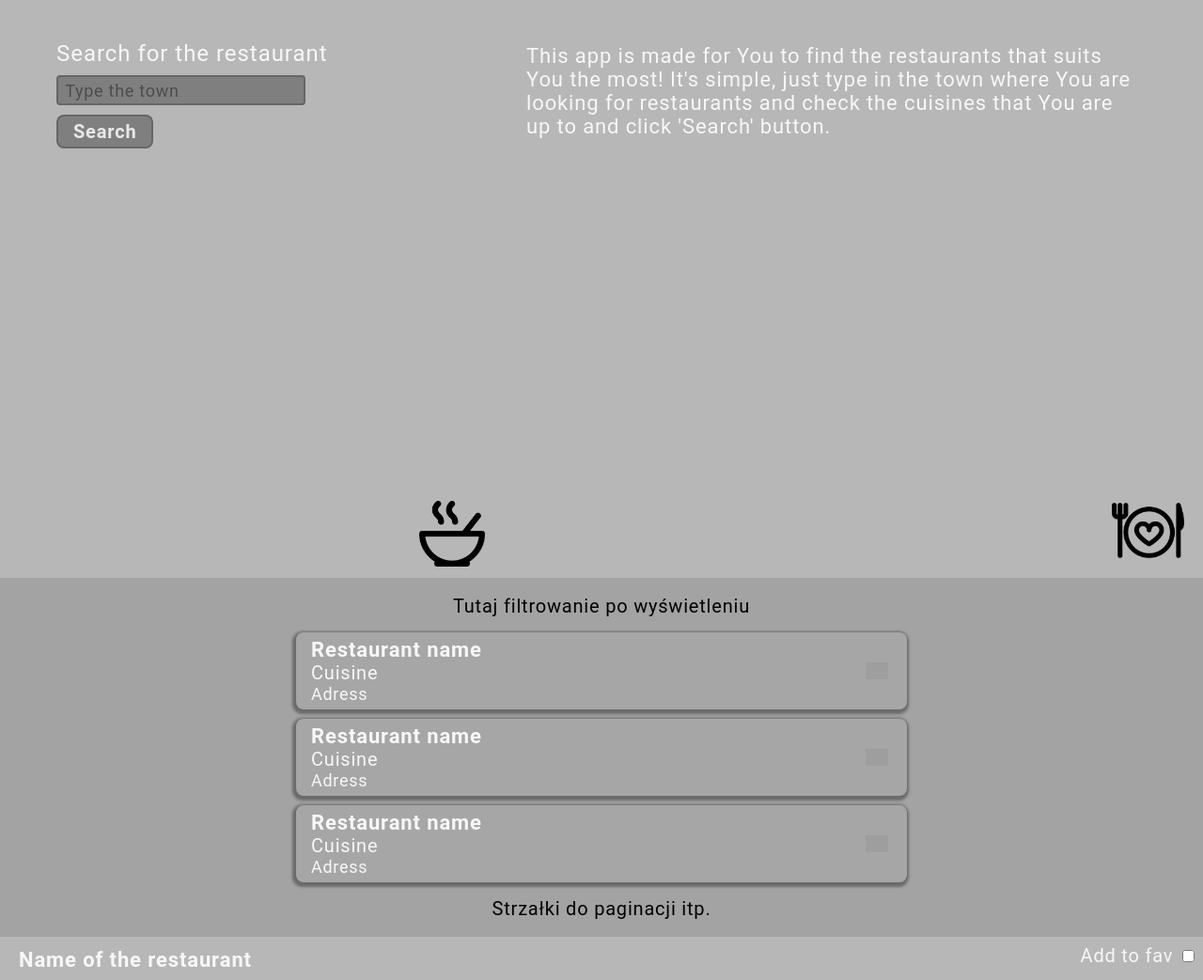
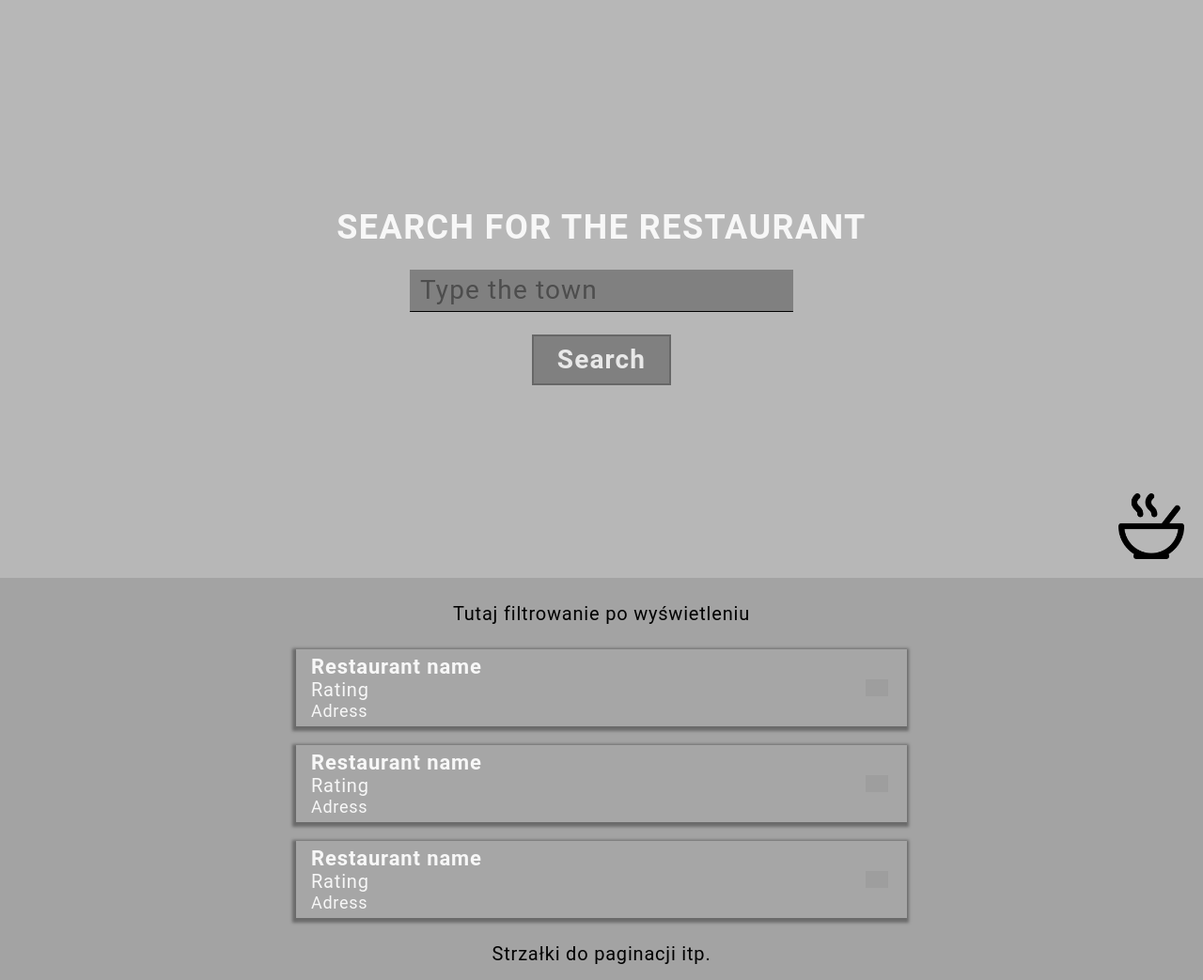
Before and after one commit to Brave-squirrels/CodersCamp2020.Project.JavaScript.RestaurantsAPI, a website built with Parcel: page index.html in a window 1280 px wide. Shown: the part 129-1172 px from the top of the page at 94% size. Built offline with nearby package versions, Linux system fonts and the light colour scheme; grey boxes are pictures that could not be loaded.

Commit message:
Upgade - v1

```diff
--- a/index.html
+++ b/index.html
@@ -37,27 +37,20 @@
 
     <!--Main - search engine-->
     <main>
-        <div class="mainLeft">
-            <span class='formTitle'>
-            Search for the restaurant
-            </span>
+        <div class="mainCnt">
+            <h1 class='formTitle'>
+                search for the restaurant
+            </h1>
             <form id='searchForm'>
-                <input type="text" id='townSearch' placeholder='Type the town'>
+                <input type="text" id='townSearch' class='townSearch' placeholder='Type the town'>
                 <!-- cuisine option/checkbox - zalezy co bedzie lepiej wygladac w sumie from API (js)-->
                 <br>
-                <input type="submit" value='Search' id='townFind'>
+                <input type="submit" value='Search' id='townFind' class='townFind'>
             </form>
+
             <img src="assets/imgMain.png" alt="imgMain" class='imgDec'>
         </div>
 
-        <div class="mainRight">
-
-                This app is made for You to find the restaurants that suits You the most!
-
-                It's simple, just type in the town where You are looking for restaurants and check the cuisines that You are up to and click 'Search' button.
-            </span>
-            <img src="assets/imgMain2.png" alt="imgMain2" class='imgDec'>
-        </div>
 
     </main>
 
@@ -74,7 +67,7 @@
                Restaurant name
            </span>
            <span class='resCs'>
-               Cuisine
+               Rating
            </span>
            <span class='resAdr'>
                Adress
@@ -86,7 +79,7 @@
             Restaurant name
         </span>
         <span class='resCs'>
-            Cuisine
+            Rating
         </span>
         <span class='resAdr'>
             Adress
@@ -98,7 +91,7 @@
             Restaurant name
         </span>
         <span class='resCs'>
-            Cuisine
+            Rating
         </span>
         <span class='resAdr'>
             Adress
@@ -115,6 +108,8 @@
     <article>
 
         <!--Appending when click on restaurant, same with the buttons -->
+
+        <div class="restaurantContainer">
 
             <span class='restaurantName'>
                 Name of the restaurant
@@ -193,13 +188,16 @@
                             Share your opinion with others
                         </span>
                         <form id="addReview">
-                        <input type="text" id='reviewCustomInput' placeholder='Type your opinion'>
+                            <textarea name="" id="" cols="30" rows="10"></textarea>
                             <input type="range" min='0' max='5'>
                             <input type="submit" value='Add' id='reviewSubmit'>
                         </form>
                     </div>
                 </div>
             </div>
+
+        </div>
+
     </article>
 
     <!--Copyrights footer-->
--- a/styles/style.css
+++ b/styles/style.css
@@ -41,7 +41,7 @@ html{
 
 /*padding standards - demo */
 
-header, main, nav, article, footer{
+header, main, footer{
   padding: 0.6em 1em;
 }
 .dailyMenu, .reviews, nav div{
@@ -119,34 +119,64 @@ header, main, nav, article, footer{
   main{
     background: var(--secondBackground);
     height: 78%;
-    display: grid;
-    grid-template-rows: 40% 60%;
+    position: relative;
+    display: flex;
+    justify-content: center;
+    align-items: center;
   }
 
-  .mainLeft, .mainRight{
-    position: relative;
-  }
 
   .formTitle{
     color: var(--titleColor);
-    font-size: 1.2em;
+    font-size: 1.8em;
+    text-transform: uppercase;
   }
 
-  main form input{
-    margin-top: 0.5em;
+  .townSearch{
+    background: var(--mainBackground);
+    border: none;
+    border-bottom: 1px solid black;
+    font-size: 1.4em;
+    padding: 0.2em 0.4em;
+    color: var(--inputColor);
+    font-family: var(--mainFont);
+    outline: none;
+    display: block;
+    margin: 0 auto;
+  }
+
+  .townFind{
+    border: 2px solid var(--buttonBg);
+    padding: 0.3em 0.9em;
+    font-size: 1.4em;
+    font-family: var(--mainFont);
+    font-weight: bold;
+    background: var(--mainBackground);
+    color: var(--inputColor);
+    cursor: pointer;
+    outline: none;
+    display: block;
+    margin: 0 auto;
+  }
+
+    button{
+    border: 2px solid var(--buttonBg);
+    padding: 0.2em 0.8em;
+    font-size: 1em;
+    font-family: var(--mainFont);
+    font-weight: bold;
+    background: var(--mainBackground);
+    color: var(--inputColor);
+    cursor: pointer;
+    outline: none;
   }
 
   .imgDec{
     height: 3.5em;
     width: auto;
     position: absolute;
-    right: 0;
-    bottom: 0;
-  }
-
-  .mainRight{
-    font-size: 1.1em;
-    color: var(--titleColor);
+    right: 1em;
+    bottom: 1em;
   }
 
   /* List of restaurants styles Edit when API
@@ -156,7 +186,8 @@ header, main, nav, article, footer{
   nav{
     background: var(--bodyBg);
     display: grid;
-    grid-gap: 0.5em;
+    grid-gap: 1em;
+    padding: 1em 2em;
   }
   nav div{
     width: 100%;
@@ -185,7 +216,6 @@ header, main, nav, article, footer{
   .resDiv{
     box-shadow: -1px 2px 3px 3px rgba(0,0,0,0.35);
     background:#A6A6A6;
-    border-radius: 8px;
     width: 100%;
     display: grid;
     cursor: pointer;
@@ -222,9 +252,18 @@ header, main, nav, article, footer{
   article{
     background: var(--secondBackground);
     display: grid;
+    color: var(--titleColor);
+    padding: 2em;
+    grid-gap: 0.6em;
+  }
+
+  .restaurantContainer{
+    width: 90%;
+    padding: 2.5em;
+    margin: 0 auto;
+    background: rgba(0,0,0,0.2);
     position: relative;
-    color: var(--titleColor);
-    grid-gap: 0.6em;
+    max-width: 800px;
   }
 
   .restaurantImg{
@@ -234,8 +273,8 @@ header, main, nav, article, footer{
 
   .addFav{
     position: absolute;
-    top: 0.4em;
-    right: 0.3em;
+    top: 0.8em;
+    right: 0.6em;
   }
   .restaurantAvgRating span, .restaurantAvgCost span{
     font-weight: bold;
@@ -256,32 +295,6 @@ header, main, nav, article, footer{
     align-items: center;
   }
 
-
-  /* button styles */
-  input[type='submit'], button{
-    border: 2px solid var(--buttonBg);
-    border-radius: 8px;
-    padding: 0.2em 0.8em;
-    font-size: 1em;
-    font-family: var(--mainFont);
-    font-weight: bold;
-    background: var(--mainBackground);
-    color: var(--inputColor);
-    cursor: pointer;
-    outline: none;
-  }
-
-  /*input text style */
-  input[type='text']{
-    background: var(--mainBackground);
-    border: 2px solid var(--buttonBg);
-    border-radius: 4px;
-    font-size: 0.9em;
-    padding: 0.2em 0.4em;
-    color: var(--inputColor);
-    font-family: var(--mainFont);
-    outline: none;
-  }
 
   #reviewCustomInput{
     font-size: 0.7em;
@@ -334,10 +347,6 @@ header, main, nav, article, footer{
     }
   }
   @media only screen and (min-width: 1080px){
-    main{
-      grid-template-columns: 40% 60%;
-      grid-template-rows: 100%;
-    }
     :root{
       font-size: 20px;
     }
```
Also changed, not shown: 1 other file. Lines whose indentation alone changed are shown as unchanged.
